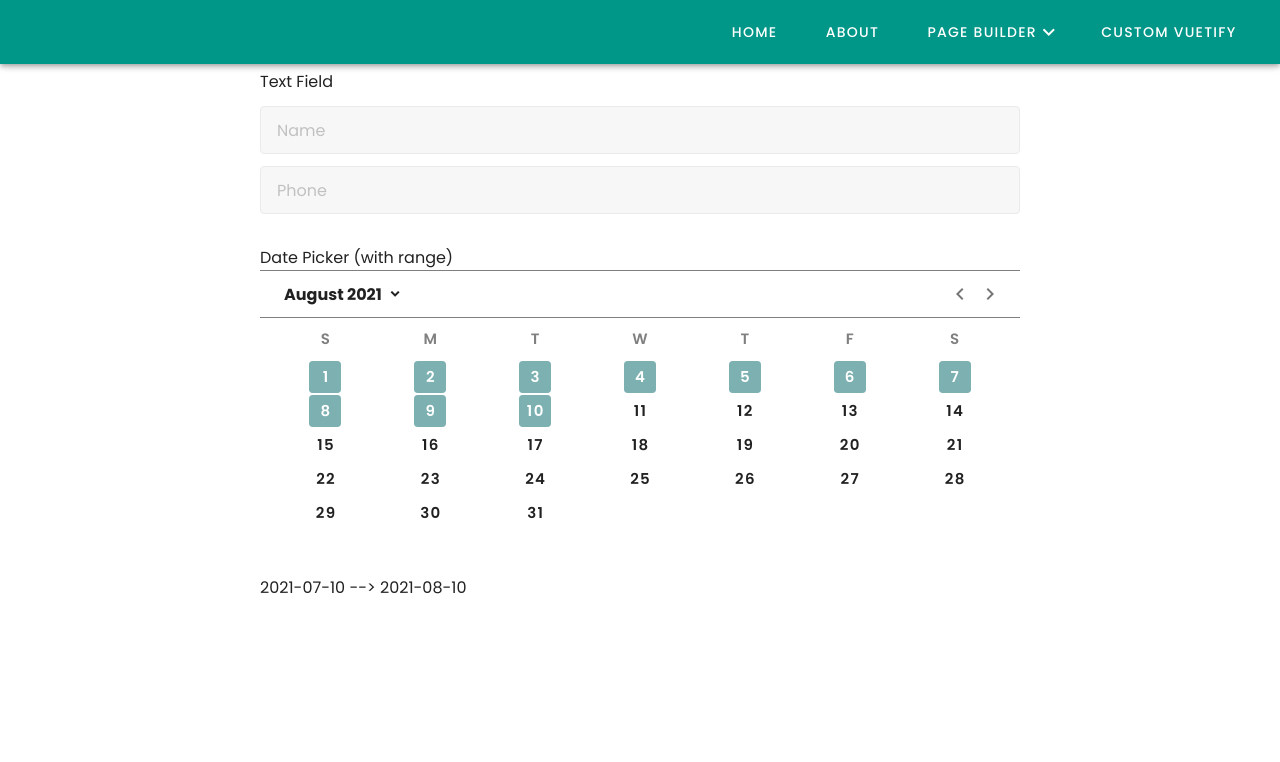
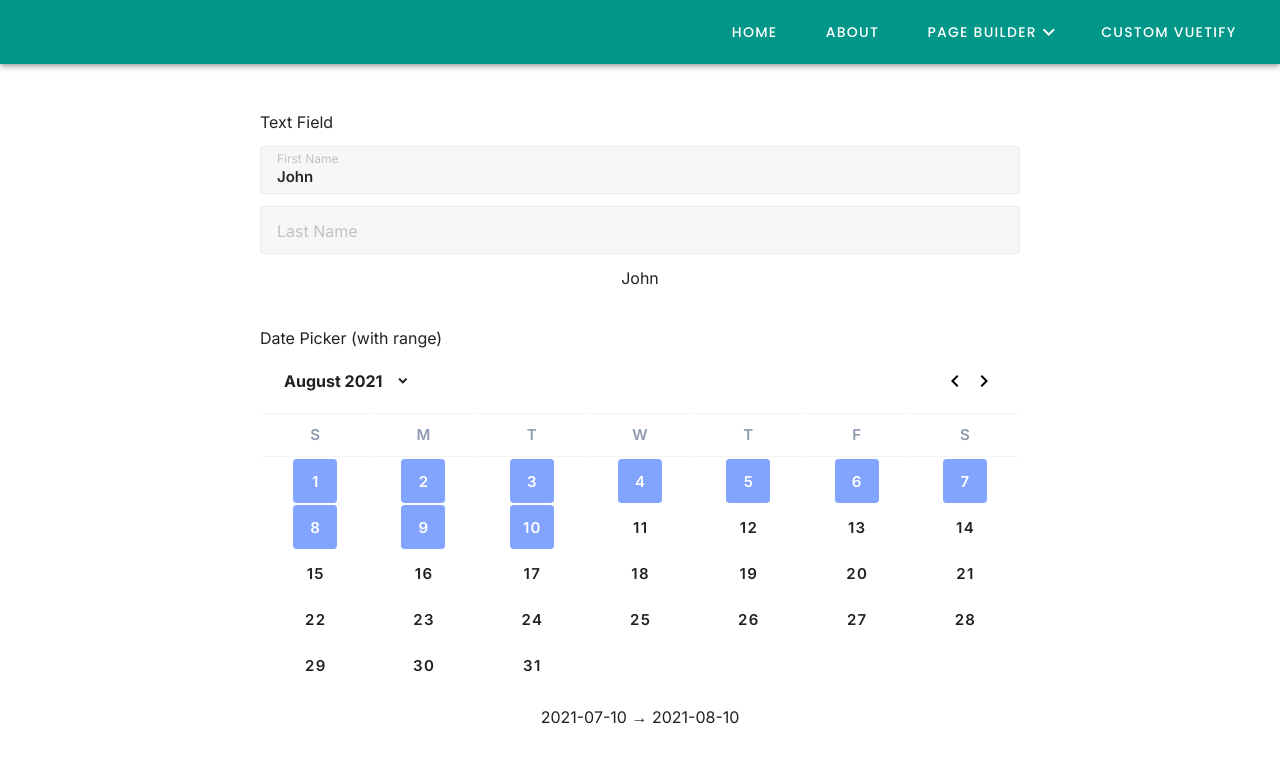
Before and after one commit to hanifrodili/my-vue-playground, a Vue app: page /mycustom in a window 1280 px wide. Shown: the top 762 px of the page. Built offline with nearby package versions, Linux system fonts and the light colour scheme.

Commit message:
update UI

```diff
--- a/src/components/mycustom/customDatePicker.vue
+++ b/src/components/mycustom/customDatePicker.vue
@@ -1,7 +1,7 @@
 <template lang="pug">
   .my-date-picker
-    v-date-picker.mb-4(v-model="dates"  header-color="basic100" color="info400" style="width:100%" :events="arrayEvents" event-color="red lighten-1" range)
-    p {{dates[0]}} --> {{dates[1]}}
+    v-date-picker.mb-1(v-model="dates"  header-color="basic100" color="info400" style="width:100%" :events="arrayEvents" event-color="warning" range)
+    p.text-center {{dates[0]}} → {{dates[1]}}
 </template>
 <script>
 export default {
@@ -50,25 +50,26 @@ export default {
   margin:0;
 }
 ::v-deep .v-date-picker-header{
-  border-top: 1px solid rgba(0,0,0,.5);
-  border-bottom: 1px solid rgba(0,0,0,.5);
-  height: 48px;
+  /* border-bottom: 1px solid rgb(244,244,244);
+  border-top: 1px solid rgb(244,244,244); */
+  height: 61px;
+}
+
+::v-deep .v-date-picker-header > button{
+  position: absolute !important;
+  width: 24px;
+  border-radius: 5px;
+  color: black !important;
 }
 
 ::v-deep .v-date-picker-header > button[aria-label="Previous month"],
 ::v-deep .v-date-picker-header > button[aria-label="Previous year"]{
-  position: absolute !important;
-  right: 50px;
-  width: 20px;
-  border-radius: 5px;
+  right: 53px;
 }
 
 ::v-deep .v-date-picker-header > button[aria-label="Next month"],
 ::v-deep .v-date-picker-header > button[aria-label="Next year"]{
-  position: absolute !important;
-  right: 20px;
-  width: 20px;
-  border-radius: 5px;
+  right: 24px;
 }
 
 ::v-deep .v-date-picker-header > div{
@@ -78,7 +79,7 @@ export default {
 ::v-deep .v-date-picker-header .v-date-picker-header__value button::after{
   font-family: "Material Design Icons";
   content: "\F0140";
-  margin-left: 5px;
+  margin-left: 12px;
 }
 
 ::v-deep .v-time-picker-title__time{
@@ -88,17 +89,26 @@ export default {
   color: black;
   margin-bottom:0;
 }
-::v-deep .v-time-picker-title{
-    border-bottom: 1px solid lightgray;
-    border-top: 1px solid lightgray;
-}
+/* ::v-deep .v-time-picker-title{
+    border-bottom: 1px solid rgb(244,244,244);
+    border-top: 1px solid rgb(244,244,244);
+} */
 ::v-deep .v-date-picker-table th {
     font-size: 15px;
-    color:gray !important;
+    color: rgba(143, 155, 179, 1) !important;
+    height: 44px;
+    border-bottom: 1px solid rgb(244,244,244);
+    border-top: 1px solid rgb(244,244,244);
 }
-::v-deep .v-date-picker-table--date .v-btn {
-    height: 32px;
-    width: 32px;
+
+::v-deep .v-date-picker-table--date {
+    height: 290px;
+    padding: 0;
+}
+
+::v-deep .v-date-picker-table .v-btn {
+    height: 44px;
+    width: 44px;
     font-size: 15px !important;
     font-weight: 600;
     border-radius: 4px !important;
@@ -109,15 +119,15 @@ export default {
   background-color: rgba(0,0,0,.8);
 }
 ::v-deep .v-date-picker-table .v-btn.v-btn--disabled {
-    color:gray !important;
+    color:rgba(143, 155, 179, 1) !important;
 }
 
 ::v-deep .v-date-picker-table .v-btn.v-btn--active {
-    background-color: cadetblue;
+    background-color: rgba(102, 144, 255, 1);
 }
 
 ::v-deep .v-date-picker-table--date .v-date-picker-table__events{
-  bottom: 10px;
+  bottom: 12px;
 }
 
 ::v-deep .v-date-picker-table__events > div{
--- a/src/components/mycustom/customTextField.vue
+++ b/src/components/mycustom/customTextField.vue
@@ -1,12 +1,15 @@
 <template lang="pug">
   .my-text-field
-    v-text-field.mt-3(label="Name" filled rounded hide-details="auto" :rules="rules.not_empty")
-    v-text-field.mt-3(label="Phone" filled rounded hide-details="auto")
+    v-text-field.mt-3(v-model="name1"  label="First Name" filled rounded hide-details="auto" :rules="rules.not_empty")
+    v-text-field.mt-3(v-model="name2"  label="Last Name" filled rounded hide-details="auto")
+    p.mt-3.text-center {{name1}} {{name2}}
 </template>
 <script>
 export default {
   name: "MyTextField",
   data: () => ({
+    name1: 'John',
+    name2: '',
     rules: {
       not_empty: [v => !!v || 'This field is required']
     }
--- a/src/views/MyCustom.vue
+++ b/src/views/MyCustom.vue
@@ -1,8 +1,8 @@
 <template lang="pug">
-  .mycustom.pa-5.mx-auto(style="max-width:800px")
+  .mycustom.pa-5.mx-auto(style="max-width:800px; margin-top:40px")
     label Text Field
     custom-text-field
-    div.my-8
+    div.my-9
     label Date Picker (with range)
     custom-date-picker
 </template>
@@ -16,4 +16,9 @@ export default {
 }
 </script>
 <style scoped>
+  @import url('https://fonts.googleapis.com/css2?family=Inter:wght@300;400;500;600;700;800&display=swap');
+
+  .mycustom{
+    font-family: 'Inter', sans-serif;
+  }
 </style>
```
